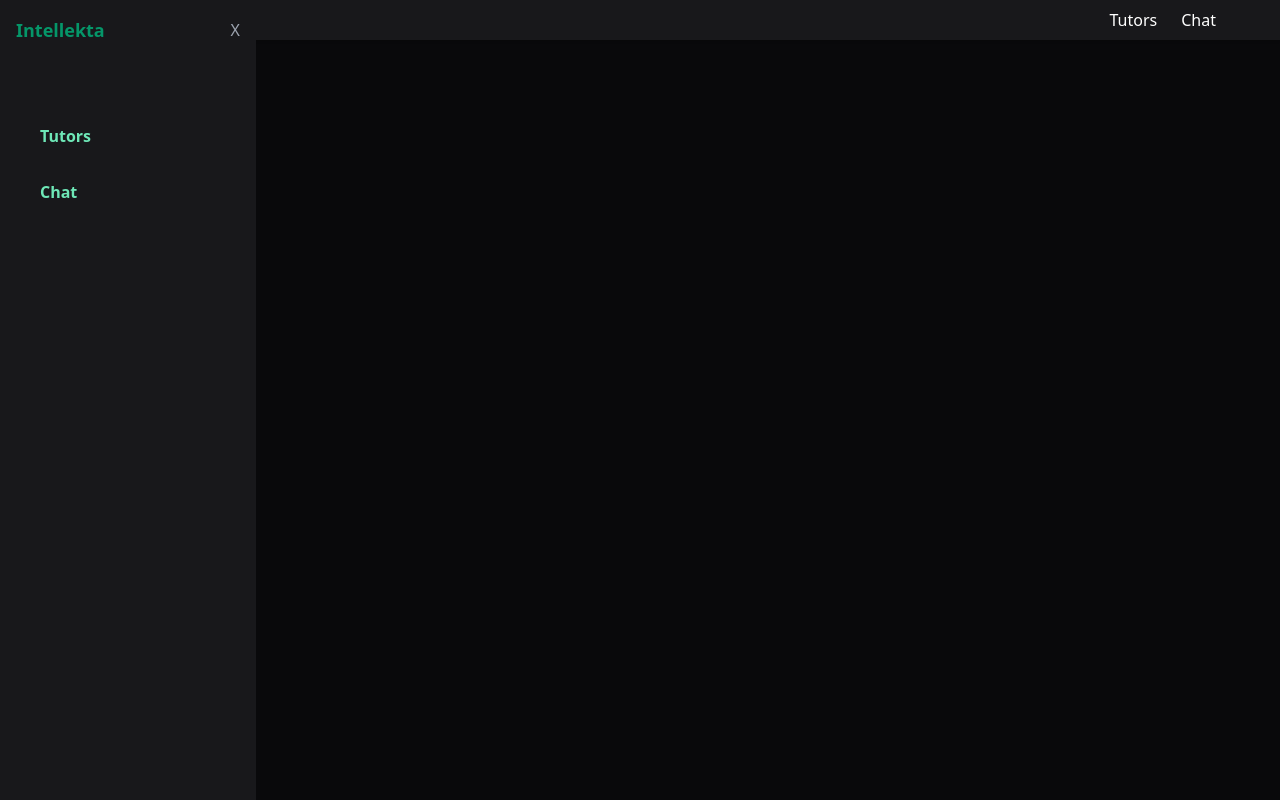
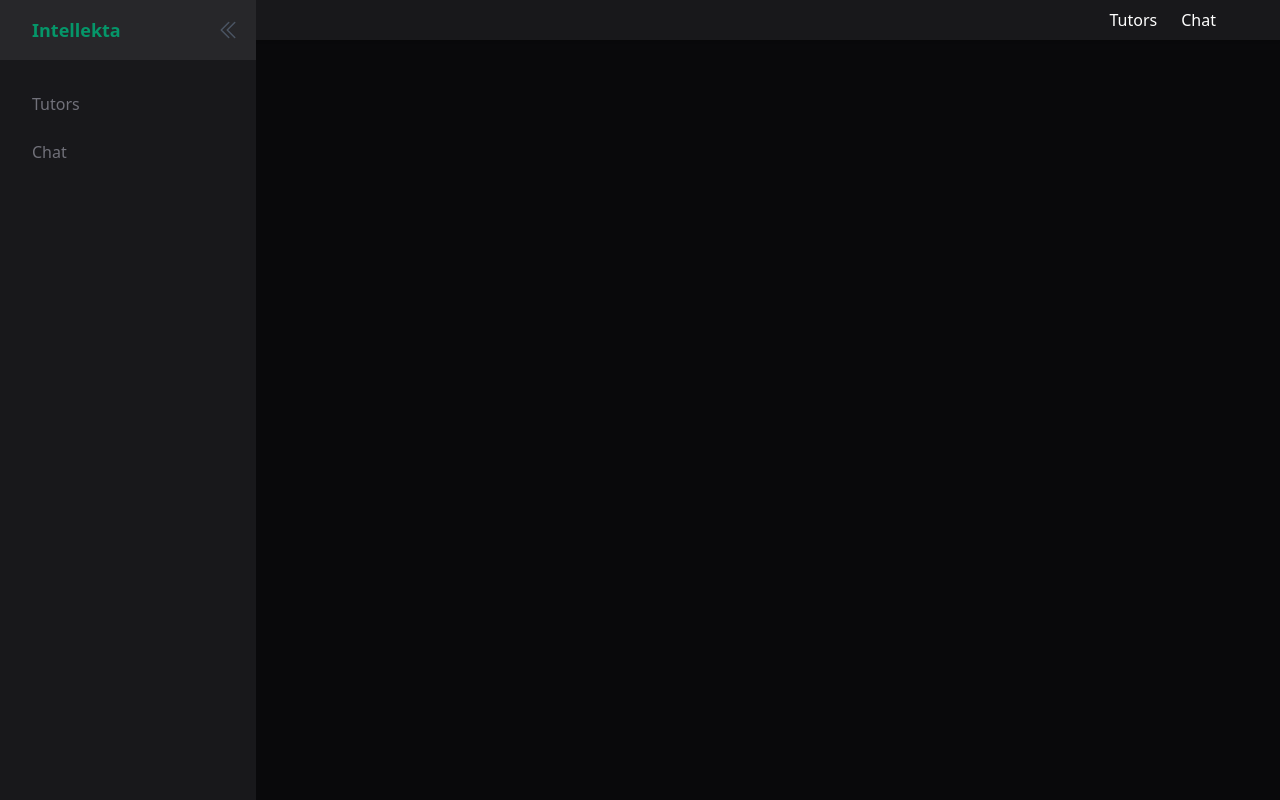
Before and after one commit to ajesuscode/intellekta, a Next.js app: page / in a window 1280 px wide. Built offline with nearby package versions, Linux system fonts and the light colour scheme.

Commit message:
refactored sidebar

```diff
--- a/package.json
+++ b/package.json
@@ -10,6 +10,7 @@
         "script": "tsx src/app/tutors/script.ts"
     },
     "dependencies": {
+        "@heroicons/react": "^2.0.18",
         "@types/node": "20.2.4",
         "@types/react": "18.2.7",
         "@types/react-dom": "18.2.4",
--- a/src/app/components/Drawer.tsx
+++ b/src/app/components/Drawer.tsx
@@ -1,7 +1,10 @@
 "use client";
 import React, { ReactNode, useState } from "react";
+
 import Link from "next/link";
 import { useSelectedLayoutSegment } from "next/navigation";
+import { ChevronDoubleLeftIcon } from "@heroicons/react/24/outline";
+import { AcademicCapIcon } from "@heroicons/react/24/outline";
 import { directories, type Item } from "@/lib/directories/directories";
 
 interface DrawerProps {
@@ -17,7 +20,7 @@ export default function Drawer({ children }: DrawerProps) {
                 "fixed overflow-hidden z-10 bg-gray-900 bg-opacity-0 inset-0 transform ease-in-out " +
                 (isOpen
                     ? "transition-all duration-500 transform translate-x-0 w-64"
-                    : "transition-all duration-500 transform fixed w-10")
+                    : "transition-all duration-500 transform fixed w-16")
             }
         >
             <section
@@ -25,7 +28,7 @@ export default function Drawer({ children }: DrawerProps) {
                     "left-0 absolute bg-zinc-900 h-full shadow-xl delay-400 duration-500 ease-in-out transition-all transform " +
                     (isOpen
                         ? "transition-all duration-500 transform translate-x-0 w-64 max-w-xs"
-                        : "transition-all duration-500 transform  w-10")
+                        : "transition-all duration-500 transform  w-16")
                 }
             >
                 <article
@@ -33,12 +36,20 @@ export default function Drawer({ children }: DrawerProps) {
                         "relative w-full max-w-xs pb-10 flex flex-col space-y-6 overflow-y-scroll h-full "
                     }
                 >
-                    <header className="flex flex-row justify-between p-4 ">
-                        <div className="text-emerald-600 font-bold text-lg ">
+                    <header className="flex flex-row justify-between px-4 bg-zinc-800">
+                        <div className="pl-4 p-4">
                             {isOpen ? (
-                                <Link href="/">Intellekta</Link>
+                                <Link
+                                    href="/"
+                                    className="text-emerald-600 font-bold text-lg"
+                                >
+                                    Intellekta
+                                </Link>
                             ) : (
-                                <button onClick={() => setIsOpen(true)}>
+                                <button
+                                    onClick={() => setIsOpen(true)}
+                                    className="text-emerald-600 font-bold text-lg"
+                                >
                                     I
                                 </button>
                             )}
@@ -46,12 +57,12 @@ export default function Drawer({ children }: DrawerProps) {
                         <button
                             hidden={!isOpen}
                             onClick={() => setIsOpen(false)}
-                            className="text-gray-400 hover:text-gray-500 focus:outline-none focus:text-gray-500"
+                            className="text-gray-600 hover:text-gray-700 focus:outline-none focus:text-gray-500"
                         >
-                            X
+                            <ChevronDoubleLeftIcon className="h-6 w-6 text-gray-600" />
                         </button>
                     </header>
-                    <div className="flex flex-col p-10 gap-8">
+                    <div className="flex flex-col px-4 gap-2">
                         {directories.map((item, index) => (
                             <DirItem key={index} item={item} />
                         ))}
@@ -73,17 +84,33 @@ export default function Drawer({ children }: DrawerProps) {
         const isActive = item.slug === segment;
         console.log(isActive);
         return (
+            <>
+                {isOpen ? (
                     <Link
                         href={`${item.path}`}
                         className={
-                    "text-emerald-300 font-bold text-xs" +
+                            "flex flex-row font-normal text-md p-2 " +
                             (isActive
-                        ? "text-zinc-300 bg-emerald-700 rounded-lg p-4"
-                        : "text-emerald-300")
+                                ? "p-2 px-4 rounded-lg hover:bg-emerald-600 bg-emerald-700 text-zinc-300"
+                                : "p-2 px-4 rounded-lg hover:bg-zinc-800 text-zinc-500")
                         }
                     >
-                {item.name}
+                        <div>{item.name}</div>
                     </Link>
+                ) : (
+                    <Link
+                        href={`${item.path}`}
+                        className={
+                            "flex flex-row font-normal text-md p-2 justify-centre items-center" +
+                            (isActive
+                                ? "p-4 rounded-lg hover:bg-emerald-600 bg-emerald-700 text-zinc-300"
+                                : "p-4 rounded-lg hover:bg-zinc-800 text-zinc-500")
+                        }
+                    >
+                        <div className="">{item.name.slice(0, 1)}</div>
+                    </Link>
+                )}
+            </>
         );
     }
 }
```
Also changed, not shown: 1 other file (tests, documents, lock files or other folders). Lines whose indentation alone changed are shown as unchanged.
